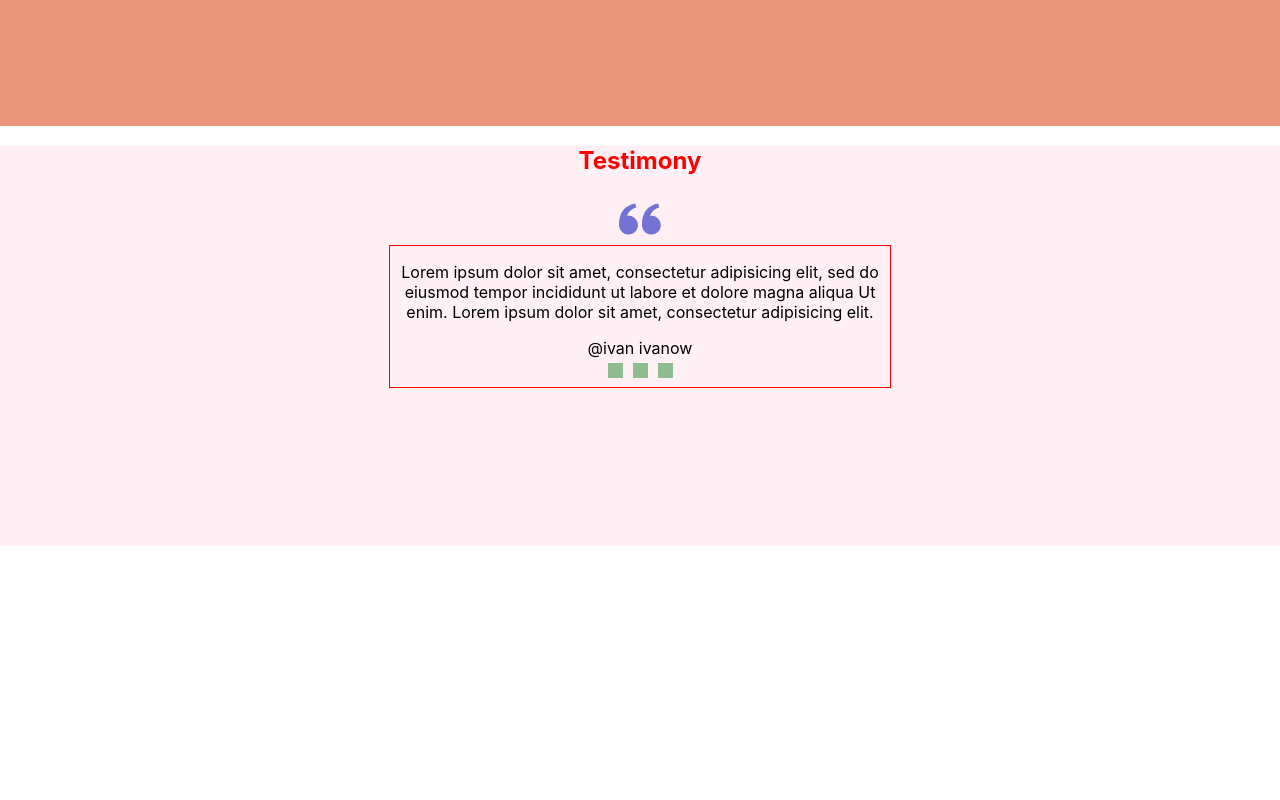
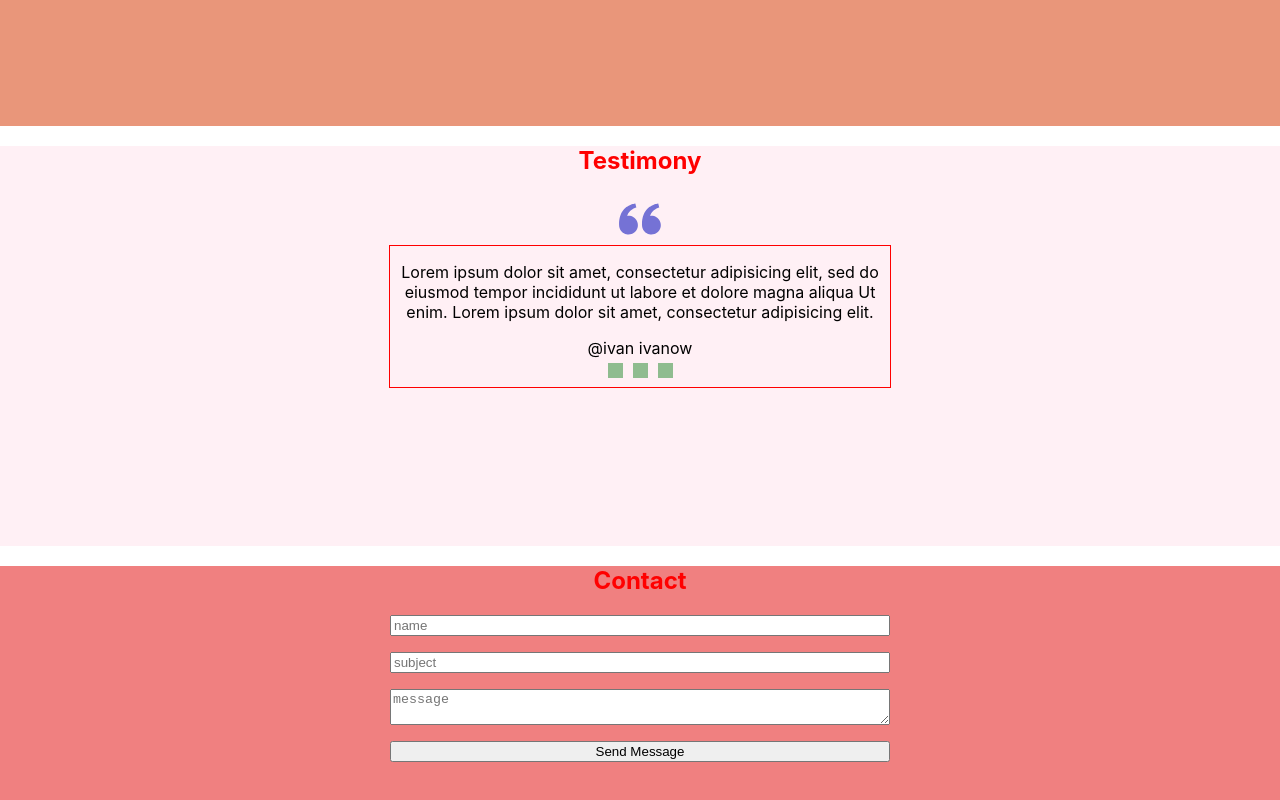
Before and after one commit to ArtLevel/Styled-Components, a React app: page / in a window 1280 px wide. Shown: the part 2368-3168 px from the top of the page. Before the commit the page ends 2914 px from the top, so only its background shows below. Built offline with nearby package versions, Linux system fonts and the light colour scheme.

Commit message:
Added Section Contacts

```diff
--- a/src/App.tsx
+++ b/src/App.tsx
@@ -5,6 +5,7 @@ import { Skills } from './layout/sections/skills/Skills'
 import './App.css'
 import { Works } from './layout/sections/works/Works'
 import { Testimony } from './layout/sections/testimony/Testimony'
+import { Contacts } from './layout/sections/contacts/Contacts'
 
 
 function App() {
@@ -15,6 +16,7 @@ function App() {
 			<Skills />
 			<Works />
 			<Testimony />
+			<Contacts />
 		</div>
 	)
 }
--- /dev/null
+++ b/src/components/common/Button.tsx
@@ -0,0 +1,6 @@
+import React from 'react'
+import styled from 'styled-components'
+
+export const StyledButton = styled.button`
+
+`
--- /dev/null
+++ b/src/layout/sections/contacts/Contacts.tsx
@@ -0,0 +1,40 @@
+import React from 'react'
+import styled from 'styled-components'
+import { SectionTitle } from '../../../components/common/SectionTitle'
+import { StyledButton } from '../../../components/common/Button'
+
+export const Contacts = () => {
+	return (
+		<StyledContacts>
+			<SectionTitle>Contact</SectionTitle>
+
+			<StyledForm>
+				<StyledField placeholder='name' />
+				<StyledField placeholder='subject' />
+				<StyledField placeholder='message' as='textarea' />
+				<StyledButton type='submit'>Send Message</StyledButton>
+			</StyledForm>
+
+		</StyledContacts>
+	)
+}
+
+const StyledContacts = styled.div`
+  min-height: 50vh;
+  background-color: lightcoral;
+`
+
+const StyledForm = styled.form`
+  width: 100%;
+  max-width: 500px;
+  margin: 0 auto;
+
+  display: flex;
+  flex-direction: column;
+
+  gap: 16px;
+`
+
+const StyledField = styled.input`
+
+`
```
